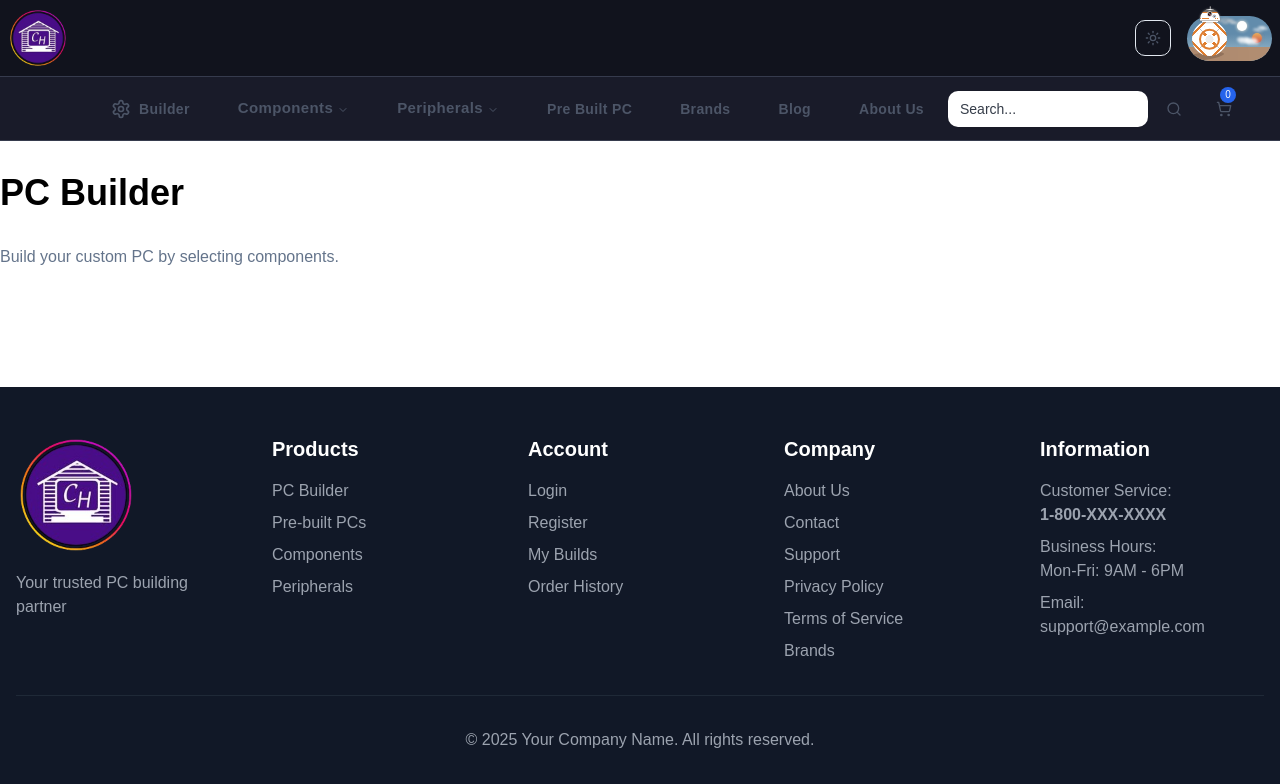
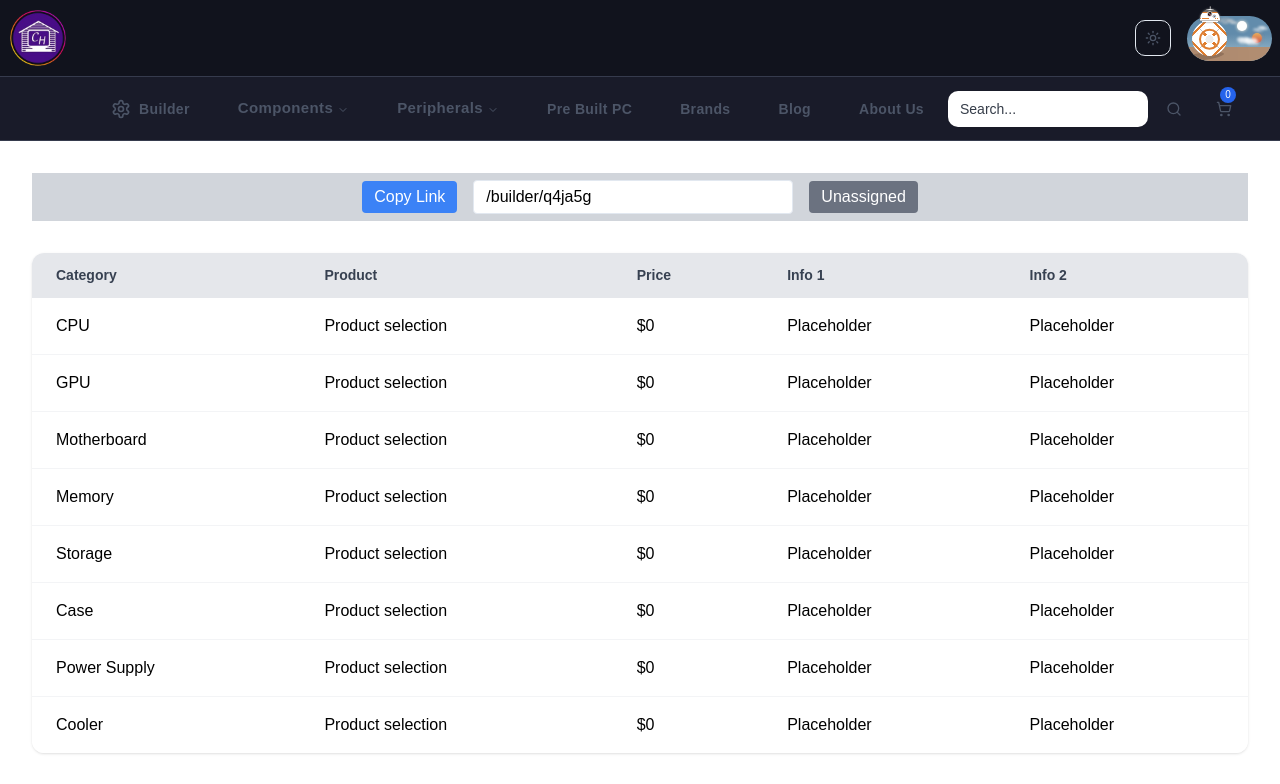
Before and after one commit to Ryiro/scratch, a Next.js app: page /builder in a window 1280 px wide. Shown: the top 784 px of the page. Built offline with nearby package versions, Linux system fonts and the light colour scheme.

Commit message:
added builder page

```diff
--- a/app/builder/page.tsx
+++ b/app/builder/page.tsx
@@ -1,12 +1,103 @@
+"use client";
+import { useState, useEffect } from "react";
+import Link from "next/link";
+
 export default function BuilderPage() {
+  // State to hold the random URL
+  const [randomUrl, setRandomUrl] = useState("");
+
+  // Generate random URL on mount
+  useEffect(() => {
+    const randomString = Math.random().toString(36).substring(2, 8);
+    setRandomUrl(`/builder/${randomString}`);
+  }, []);
+
+  // Function to handle copy button
+  const handleCopy = () => {
+    navigator.clipboard.writeText(randomUrl);
+  };
+
   return (
-    <div className="container mx-auto py-8">
-      <h1 className="text-4xl font-bold mb-8">PC Builder</h1>
-      <div className="grid gap-6">
-        {/* TODO: Add PC builder interface */}
-        <p className="text-muted-foreground">
-          Build your custom PC by selecting components.
-        </p>
+    <div className="space-y-8 p-8">
+      {/* Section 1: Horizontal Component */}
+      <div
+        className="bg-gray-300 flex justify-center items-center space-x-4 p-2"
+        style={{ height: "3rem" }}
+      >
+        <button
+          onClick={handleCopy}
+          className="px-3 py-1 bg-blue-500 text-white rounded"
+        >
+          Copy Link
+        </button>
+        <input
+          type="text"
+          value={randomUrl}
+          readOnly
+          className="px-3 py-1 border rounded w-full max-w-xs"
+        />
+        <button className="px-3 py-1 bg-gray-500 text-white rounded">
+          Unassigned
+        </button>
+      </div>
+
+      {/* Section 2: Table */}
+      <div>
+        <table className="min-w-full divide-y divide-gray-200 shadow rounded-lg overflow-hidden">
+          <thead className="bg-gray-200">
+            <tr>
+              <th className="px-6 py-3 text-left text-sm font-semibold text-gray-700">
+                Category
+              </th>
+              <th className="px-6 py-3 text-left text-sm font-semibold text-gray-700">
+                Product
+              </th>
+              <th className="px-6 py-3 text-left text-sm font-semibold text-gray-700">
+                Price
+              </th>
+              <th className="px-6 py-3 text-left text-sm font-semibold text-gray-700">
+                Info 1
+              </th>
+              <th className="px-6 py-3 text-left text-sm font-semibold text-gray-700">
+                Info 2
+              </th>
+            </tr>
+          </thead>
+          <tbody className="bg-white divide-y divide-gray-100">
+            {[
+              "CPU",
+              "GPU",
+              "Motherboard",
+              "Memory",
+              "Storage",
+              "Case",
+              "Power Supply",
+              "Cooler",
+            ].map((category) => (
+              <tr key={category} className="hover:bg-gray-50">
+                <td className="px-6 py-4">
+                  <Link
+                    href={`/products/${category
+                      .toLowerCase()
+                      .replace(/\s+/g, "")}`}
+                  >
+                    {category}
+                  </Link>
+                </td>
+                <td className="px-6 py-4">Product selection</td>
+                <td className="px-6 py-4">$0</td>
+                <td className="px-6 py-4">Placeholder</td>
+                <td className="px-6 py-4">Placeholder</td>
+              </tr>
+            ))}
+          </tbody>
+        </table>
+      </div>
+
+      {/* Section 3: Graphics Display */}
+      <div className="border p-4">
+        <p>Graphics will appear here.</p>
+        {/* ...graphics content... */}
       </div>
     </div>
   );
```
